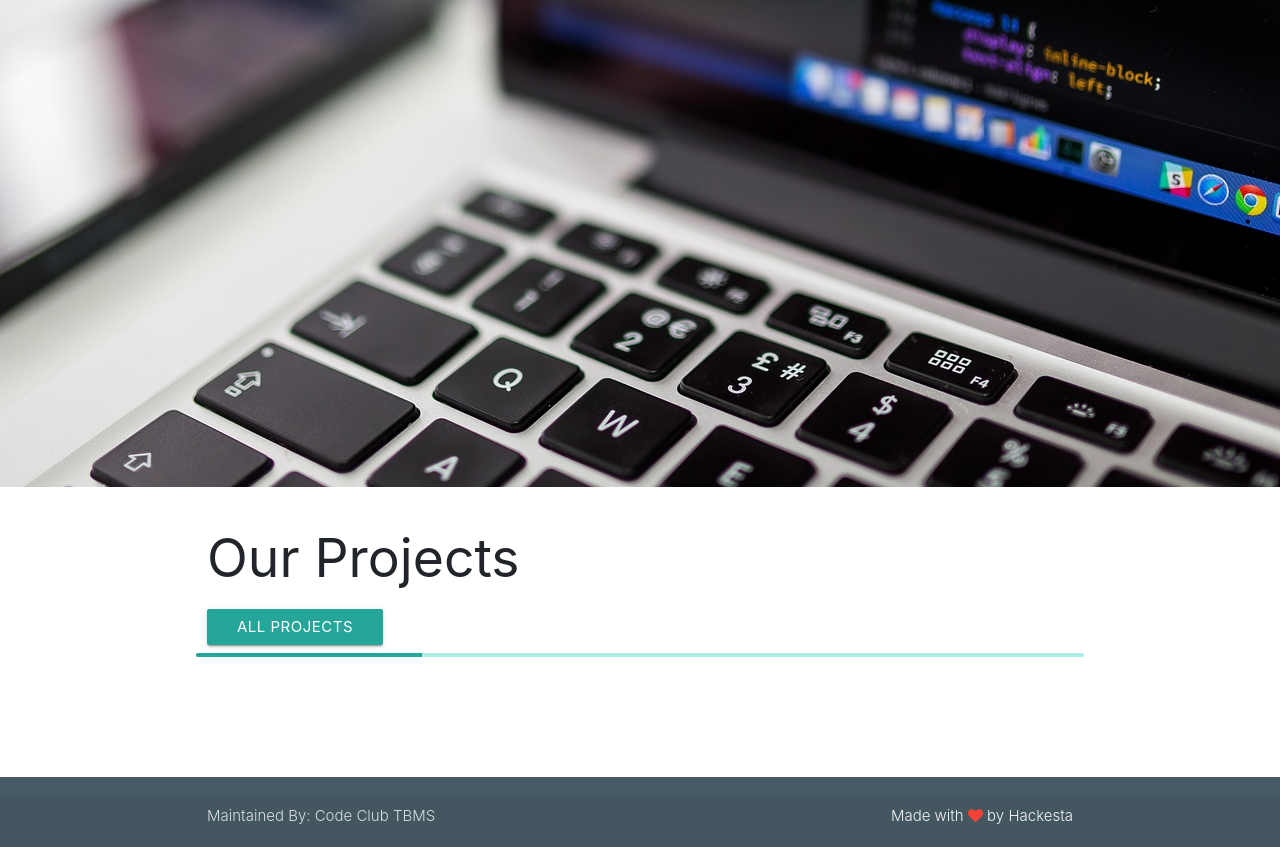
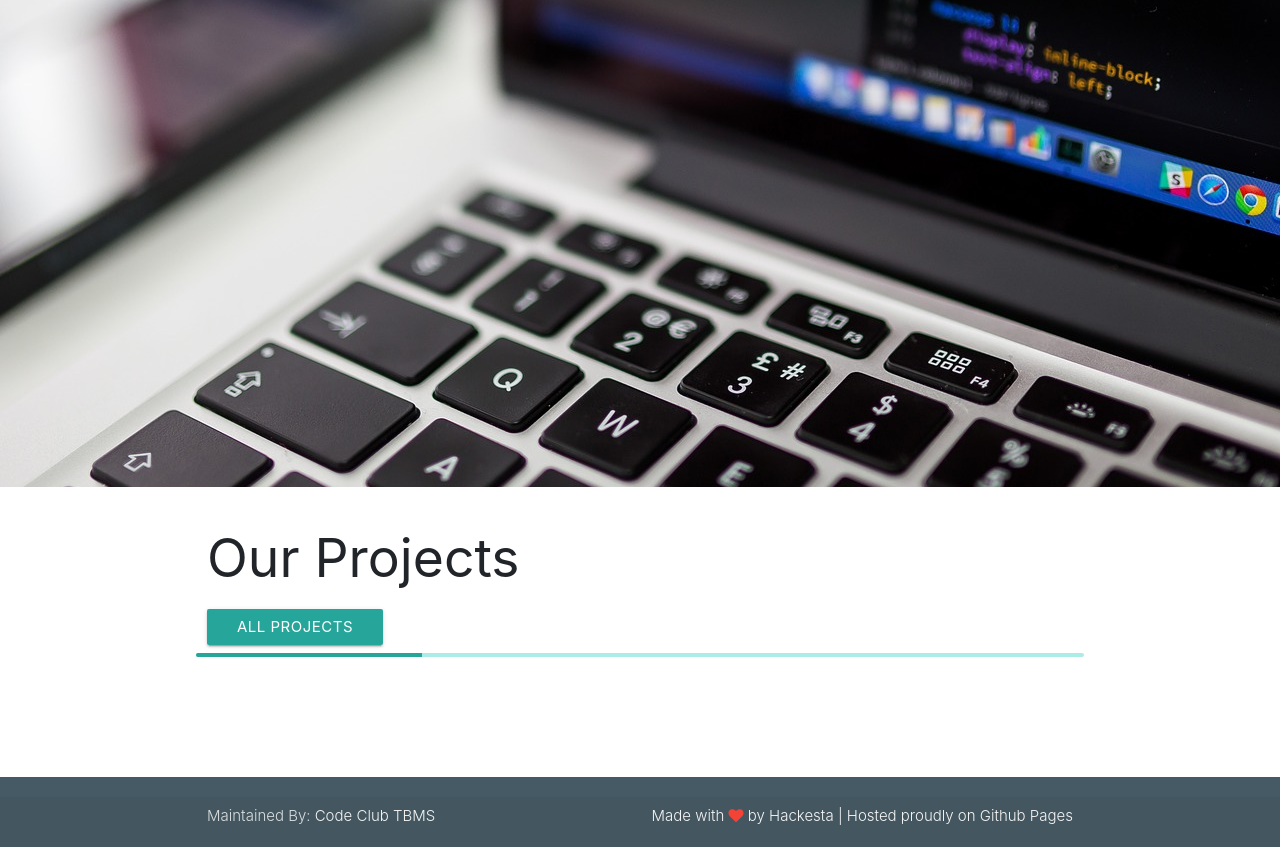
Before and after one commit to codeclubtbms/Code-Club-Website, a plain HTML site: page index.html in a window 1280 px wide. Shown: the part 3608-4455 px from the top of the page. Drawn offline with Linux system fonts and the light colour scheme; no server answers.

Commit message:
Hosted proudly on Github Pages :)

```diff
--- a/footer.html
+++ b/footer.html
@@ -2,8 +2,8 @@
 
 <div class="footer-copyright" style="padding-top: 0 !important;">
            <div class="container">
-           Maintained By: Code Club TBMS
-           <span class="grey-text text-lighten-4 right">Made with <i class="fa fa-heart red-text"></i> by <a href="https://hackesta.org" target="_blank" style="color: #f5f5f5 !important">Hackesta</a></span>
+           Maintained By: <a href="http://codeclub.hackesta.org" target="_blank" style="color: #f5f5f5 !important">Code Club TBMS</a>
+           <span class="grey-text text-lighten-4 right">Made with <i class="fa fa-heart red-text"></i> by <a href="https://hackesta.org" target="_blank" style="color: #f5f5f5 !important">Hackesta</a> | Hosted proudly on <a href="https://pages.github.com/" target="_blank" style="color: #f5f5f5 !important">Github Pages</a></span>
            </div>
          </div>
        </footer>
```
